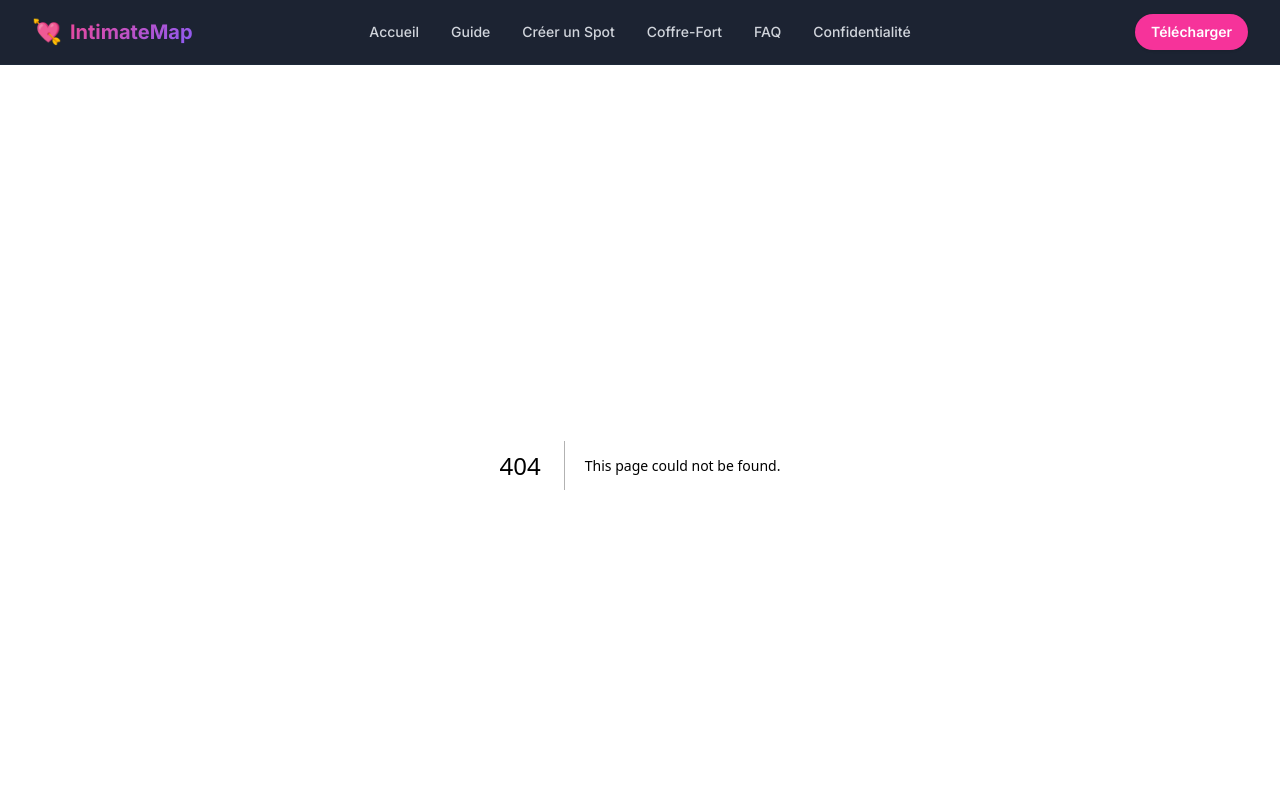
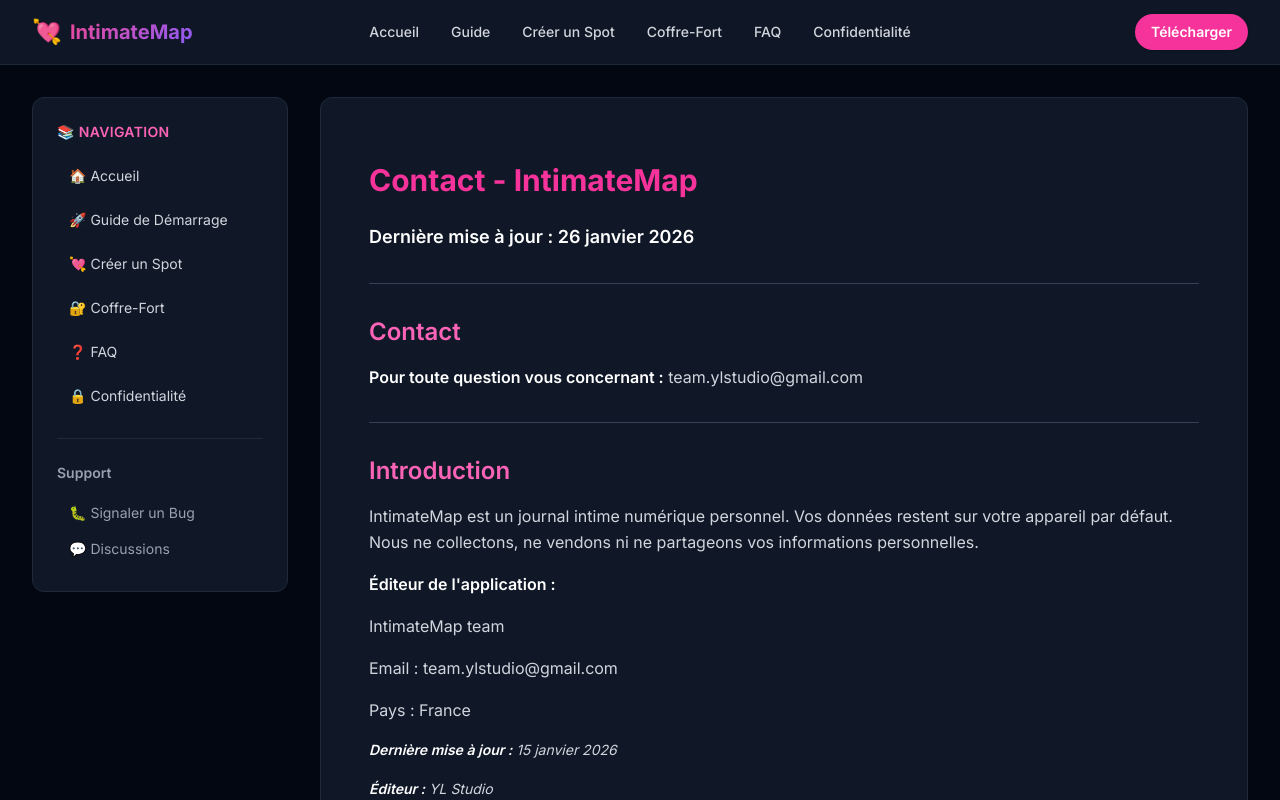
Before and after one commit to yanis81/IntimateMap_website, a Next.js app: page /contact in a window 1280 px wide. Before the commit this address had no page. Shown: the top 800 px of the page. Built offline with nearby package versions, Linux system fonts and the light colour scheme.

Commit message:
Ajouter une nouvelle page de contact avec les informations de l'équipe et des mises à jour

```diff
--- /dev/null
+++ b/src/app/contact/page.tsx
@@ -0,0 +1,38 @@
+import PageLayout from '@/components/PageLayout'
+
+export default function ContactPage() {
+  return (
+    <PageLayout>
+      <div className="max-w-4xl mx-auto px-4 py-8">
+        <h1 className="text-4xl font-bold mb-4">Contact - IntimateMap</h1>
+
+        <p className="text-lg mb-8"><strong>Dernière mise à jour : 26 janvier 2026</strong></p>
+
+        <hr className="my-8" />
+
+         <h2 className="text-3xl font-bold mt-8 mb-4">Contact</h2>
+
+        <p className="mb-4"><strong>Pour toute question vous concernant :</strong> team.ylstudio@gmail.com</p>
+
+        <hr className="my-8" />
+
+        <h2 className="text-3xl font-bold mt-8 mb-4">Introduction</h2>
+
+        <p className="mb-4">IntimateMap est un journal intime numérique personnel. Vos données restent sur votre appareil par défaut. Nous ne collectons, ne vendons ni ne partageons vos informations personnelles.</p>
+
+        <p className="mb-2"><strong>Éditeur de l&apos;application :</strong></p>
+        <p className="mb-1">IntimateMap team</p>
+        <p className="mb-1">Email : team.ylstudio@gmail.com</p>
+        <p className="mb-4">Pays : France</p>
+
+
+
+
+
+        <p className="text-sm italic mb-2"><strong>Dernière mise à jour :</strong> 15 janvier 2026</p>
+        <p className="text-sm italic mb-2"><strong>Éditeur :</strong> YL Studio</p>
+        <p className="text-sm italic"><strong>Email de contact :</strong> team.ylstudio@gmail.com</p>
+      </div>
+    </PageLayout>
+  )
+}
```
